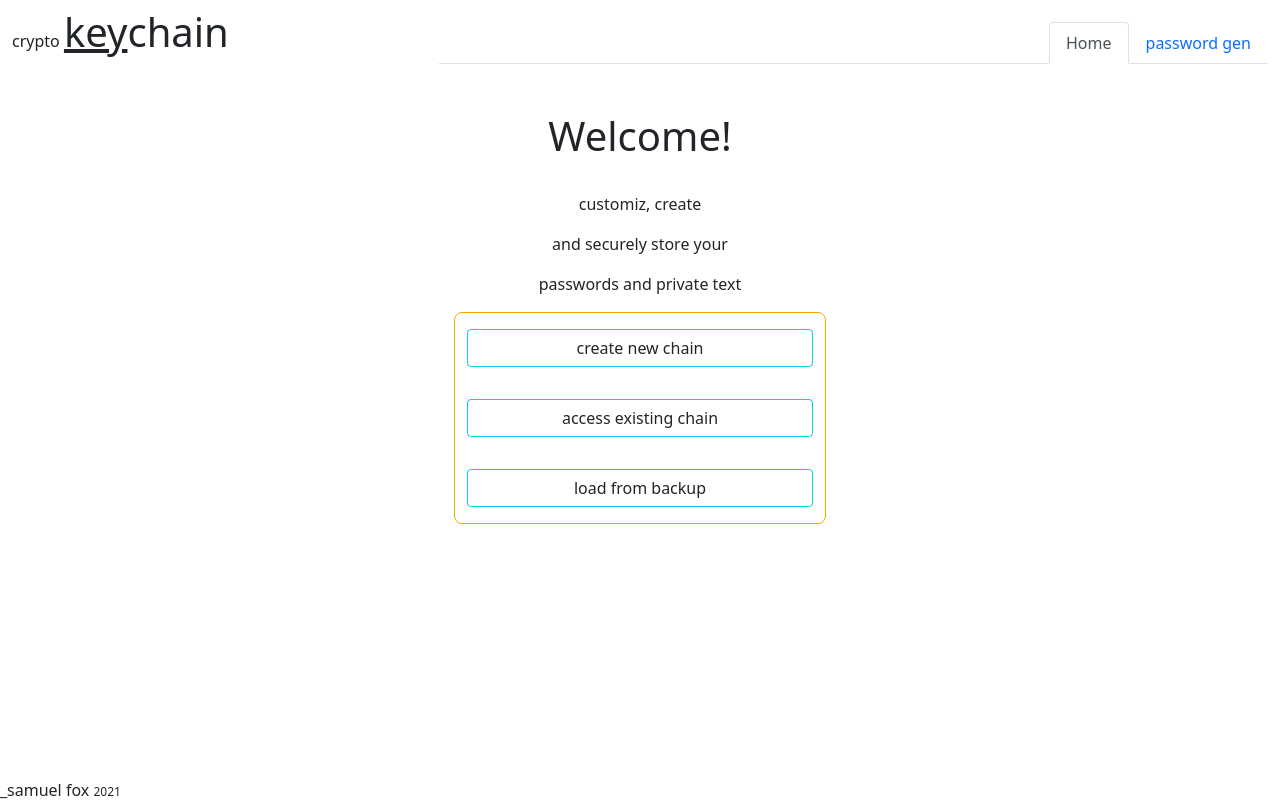
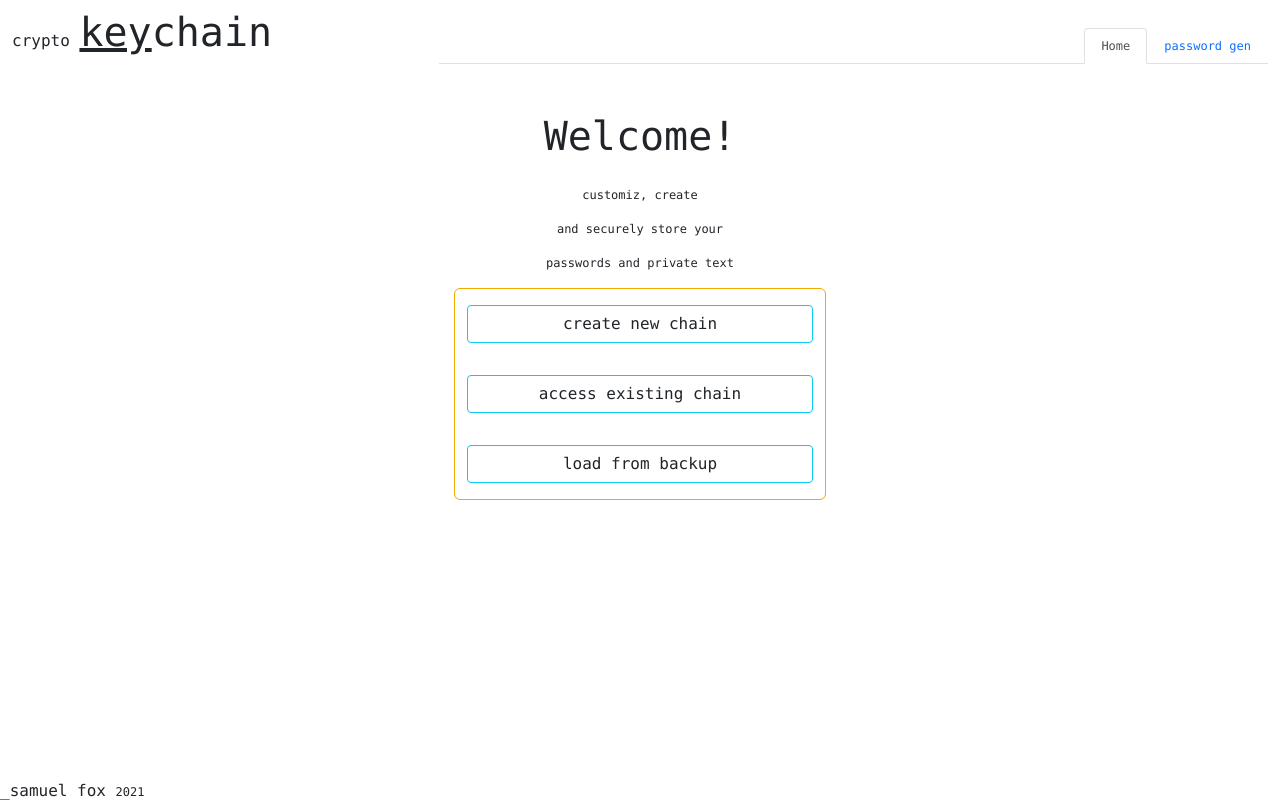
Before and after one commit to samuelfox1/crypto-keychain, a React (Create React App) app: page / in a window 1280 px wide. Built offline with nearby package versions, Linux system fonts and the light colour scheme.

Commit message:
update: font and root div sizing

```diff
--- a/src/index.css
+++ b/src/index.css
@@ -1,3 +1,5 @@
+@import url('https://fonts.googleapis.com/css2?family=Architects+Daughter&display=swap');
+
 :root {
   --orange: rgb(242, 169, 0);
   --border-rad: .5em;
@@ -5,9 +7,10 @@
 
 body {
   margin: 0;
-  font-family: -apple-system, BlinkMacSystemFont, 'Segoe UI', 'Roboto', 'Oxygen',
-    'Ubuntu', 'Cantarell', 'Fira Sans', 'Droid Sans', 'Helvetica Neue',
-    sans-serif;
+  /* font-family:  */
+  font-family: 'Architects Daughter', -apple-system, BlinkMacSystemFont, 'Segoe UI', 'Roboto', 'Oxygen',
+  'Ubuntu', 'Cantarell', 'Fira Sans', 'Droid Sans', 'Helvetica Neue',
+  sans-serif;
   -webkit-font-smoothing: antialiased;
   -moz-osx-font-smoothing: grayscale;
 }
@@ -25,3 +28,14 @@
   border-radius: var(--border-rad);
   border: solid var(--orange) 1px
 }
+
+div#root {
+  max-height:100vh;
+  max-width: 100vw;
+  font-size: 12px;
+  /* font-family: 'Architects Daughter', -apple-system, BlinkMacSystemFont, 'Segoe UI', 'Roboto', 'Oxygen',
+  'Ubuntu', 'Cantarell', 'Fira Sans', 'Droid Sans', 'Helvetica Neue',
+  sans-serif; */
+  font-family: source-code-pro, Menlo, Monaco, Consolas, 'Courier New',
+  monospace;
+}
```
